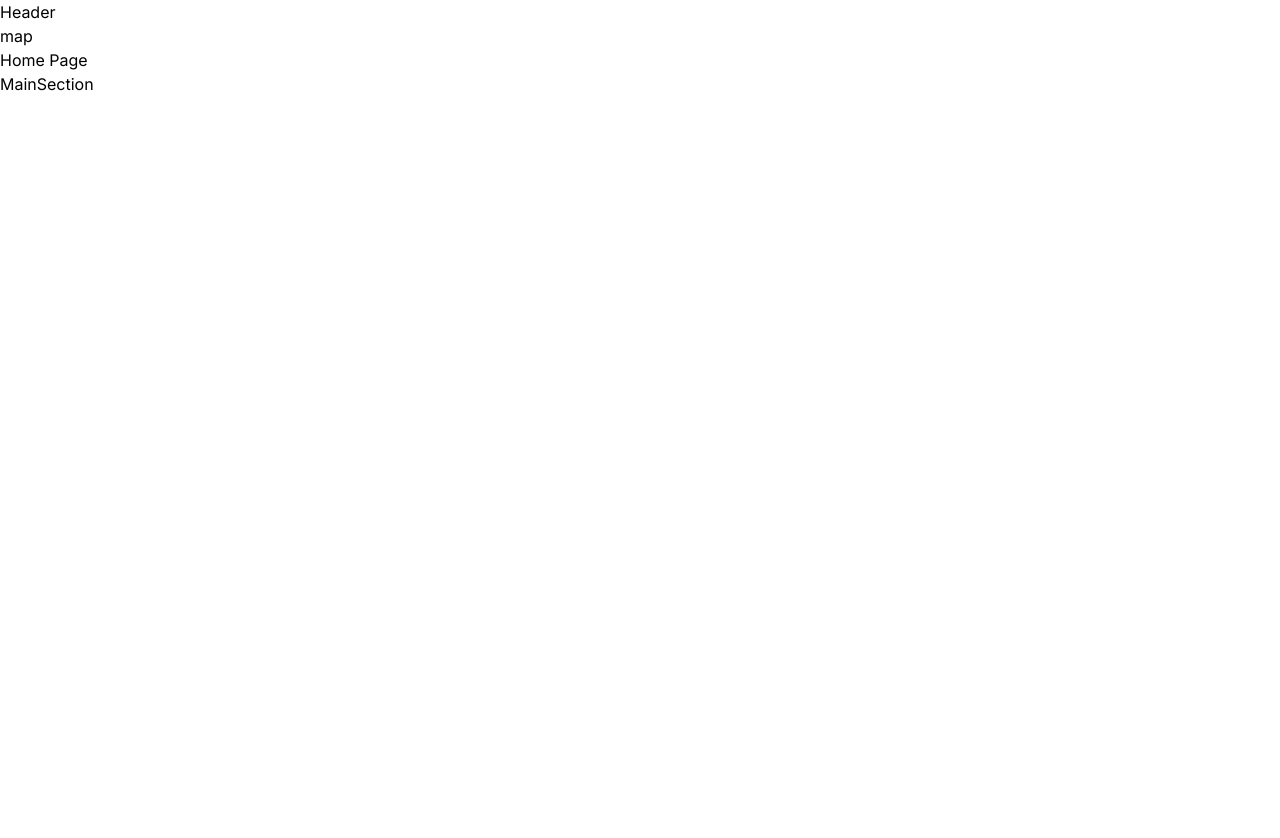
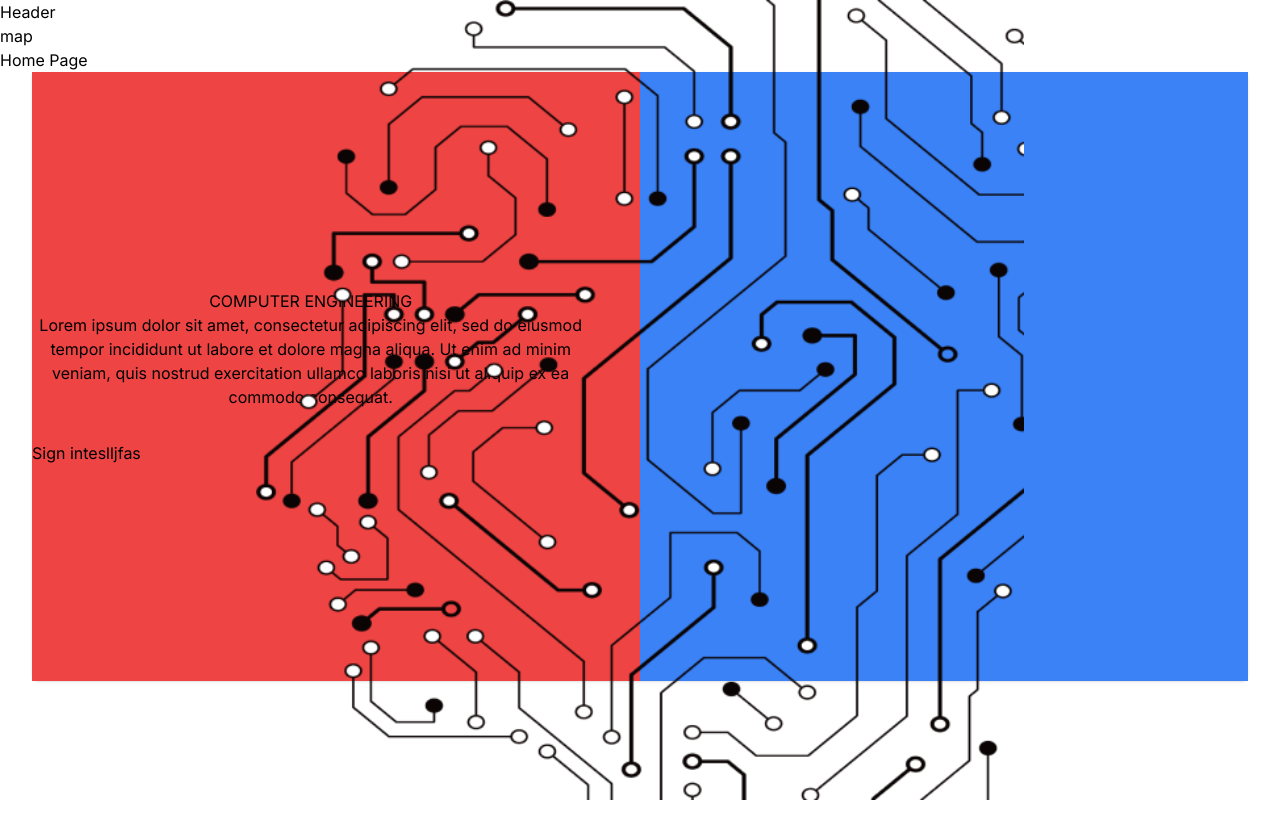
Before and after one commit to NaufalRafianto/lp_tekkom, a Next.js app: page / in a window 1280 px wide. Shown: the top 838 px of the page. Built offline with nearby package versions, Linux system fonts and the light colour scheme.

Commit message:
feat: menambahkan main

```diff
--- a/src/container/MainSection.jsx
+++ b/src/container/MainSection.jsx
@@ -1,10 +1,32 @@
 import { merge } from '@/utils/merge'
+import Image from 'next/image'
 import React from 'react'
 
 export default function MainSection({ id, className }) {
     return (
         <div id={id} className={merge('min-h-screen w-screen', className)}>
-            MainSection
+            <div className='bg-cyellow h-[609px] w-[95%] mx-auto rounded-md shadow flex'>
+                <div className='w-1/2 h-full flex flex-col justify-center gap-8 bg-red-500' >
+                    <div className='w-11/12 text-center'>
+                        <h1>COMPUTER ENGINEERING</h1>
+
+                        <p>Lorem ipsum dolor sit amet, consectetur adipiscing elit, sed do eiusmod tempor incididunt ut labore et dolore magna aliqua. Ut enim ad minim veniam, quis nostrud exercitation ullamco laboris nisi ut aliquip ex ea commodo consequat.</p>
+
+                    </div>
+
+                    <div>
+                        <button>Sign in</button>
+                        <button>teslljfas</button>
+                    </div>
+                </div>
+                <div className='w-1/2 h-full bg-blue-500'>
+                    <Image
+                        src={'/assets/images/computer.png'}
+                        layout='fill'
+                        objectFit='contain'
+                    />
+                </div>
+            </div>
         </div>
     )
 }
```
Also changed, not shown: 1 other file (tests, documents, lock files or other folders).
